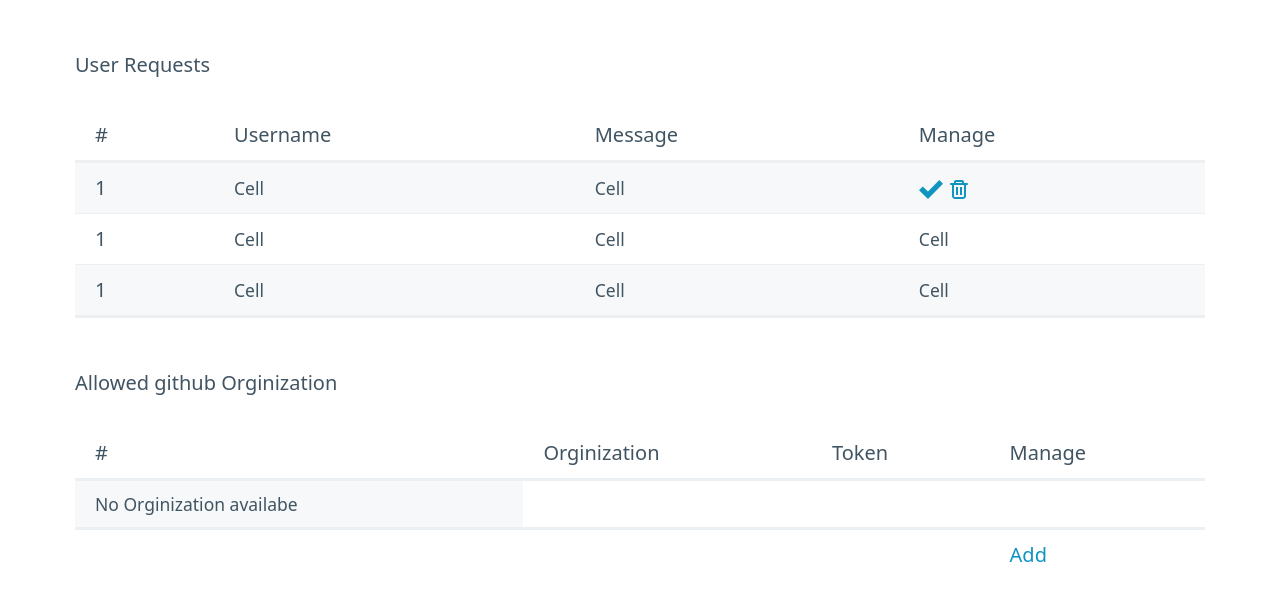
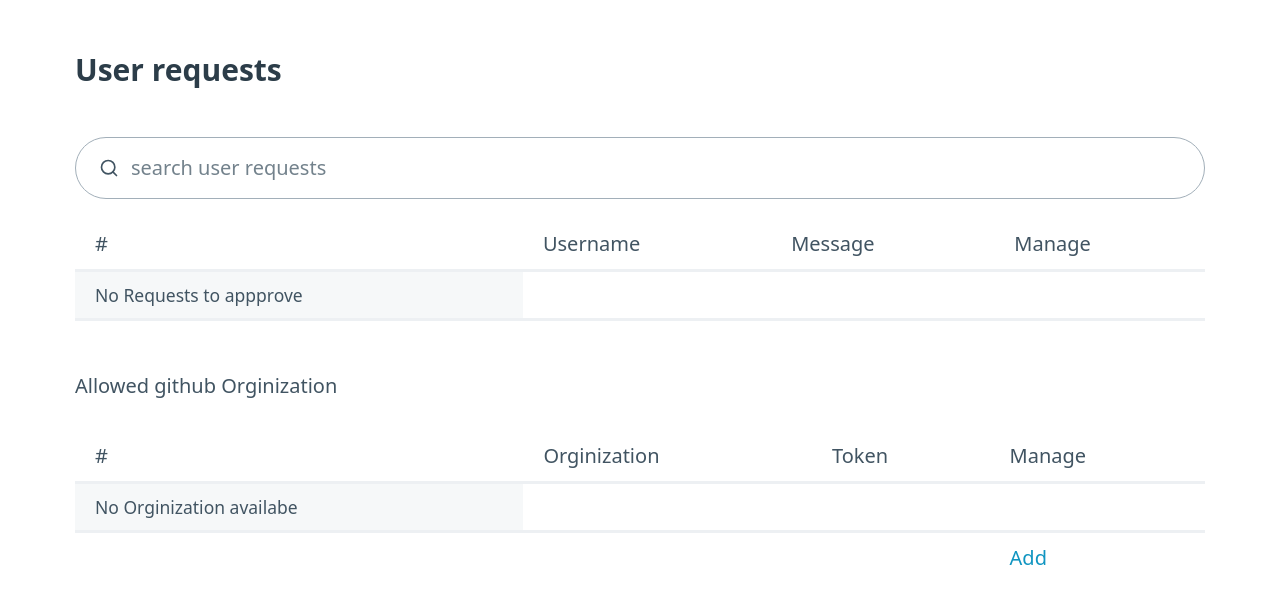
Before and after one commit to tarangsutariya/project-scarlett, a Flask app: template src/blueprints/admin/templates/dashboard.html in a window 1280 px wide. Shown: the part 70-674 px from the top of the page. Run offline with Flask 2, Linux system fonts and the light colour scheme; the template is opened without the code that fills it, so the values that code supplies are empty.

Commit message:
add user request display table

```diff
--- a/src/blueprints/admin/templates/dashboard.html
+++ b/src/blueprints/admin/templates/dashboard.html
@@ -16,7 +16,7 @@
 
     <!-- Custom styles for this example -->
     <link rel="stylesheet" href="./static/custom.css">
-
+    <link rel="stylesheet" href="./static/searchbar.css">
     <!--js-->
     <script src="static/js/modal.js">
 
@@ -40,6 +40,10 @@
 
 
       }
+
+
+
+
     </script>
 
   </head>
@@ -85,8 +89,10 @@
 
     <main class="container">
 
-        <p>User Requests</p>
-        <table role="grid">
+
+        <h3>User requests</h3>
+        <input id="requestsearch" type="search" placeholder="search user requests">
+        <table role="grid" id="userrequests">
             <thead>
               <tr>
                 <th scope="col">#</th>
@@ -97,10 +103,16 @@
               </tr>
             </thead>
             <tbody>
+
+              {% if user_reqs|length==0 %}
+              <tr><td>No Requests to appprove</td></tr>
+              {% else %}
+
+              {%for req in user_reqs%}
               <tr>
-                <th scope="row">1</th>
-                <td>Cell</td>
-                <td>Cell</td>
+                <th scope="row">{{req["request_id"]}}</th>
+                <td>{{req["github_username"]}}</td>
+                <td>{{req["message"]}}</td>
                 <td>
                     <a href="#">
                         <svg xmlns="http://www.w3.org/2000/svg" width="24" height="24" viewBox="0 0 24 24"><path d="M20.285 2l-11.285 11.567-5.286-5.011-3.714 3.716 9 8.728 15-15.285z"/></svg>
@@ -133,20 +145,9 @@
 
 
               </tr>
-              <tr>
-                <th scope="row">1</th>
-                <td>Cell</td>
-                <td>Cell</td>
-                <td>Cell</td>
+              {%endfor%}
+              {% endif %}
 
-              </tr>
-              <tr>
-                <th scope="row">1</th>
-                <td>Cell</td>
-                <td>Cell</td>
-                <td>Cell</td>
-
-              </tr>
             </tbody>
             <tfoot>
               <tr>
--- a/src/blueprints/users/templates/user_notapproved.html
+++ b/src/blueprints/users/templates/user_notapproved.html
@@ -52,7 +52,7 @@
             <label> Request id : #{{request_id}}</label>
           {% if notFound%}
           <p>Request not found this means either request is invalid or denyed try logging again</p>
-           <a href="./login" role="button">Go to login</a>
+           <a href="./logout" role="button">Try logging in or requesting access again</a>
            {% else %}
             {% with messages = get_flashed_messages() %}
             {% if messages %}
@@ -70,6 +70,7 @@
 
 
             <button id="testbutton" aria-busy="true" disabled onclick="preventDefault()">Please Wait...</button>
+            <button  onclick="preventDefault()" style="background-color: #DC3545; border-color: #DC3545;">Cancel Request</button>
             {%endif%}
         </form>
 
```
Also changed, not shown: src/blueprints/admin/admin.py (+11 -3 lines), src/blueprints/admin/static/js/searchbar.js (added, +8 -0 lines), src/blueprints/users/users.py (+14 -3 lines).
